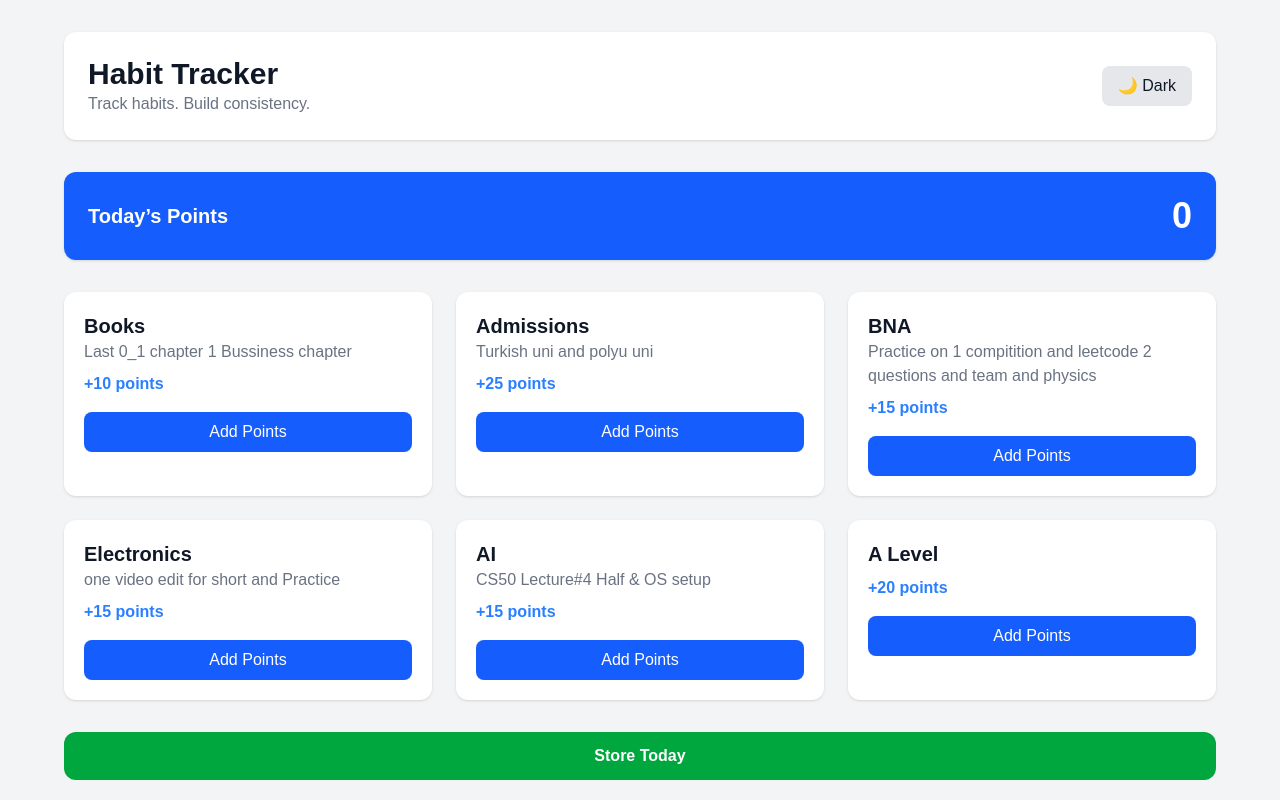
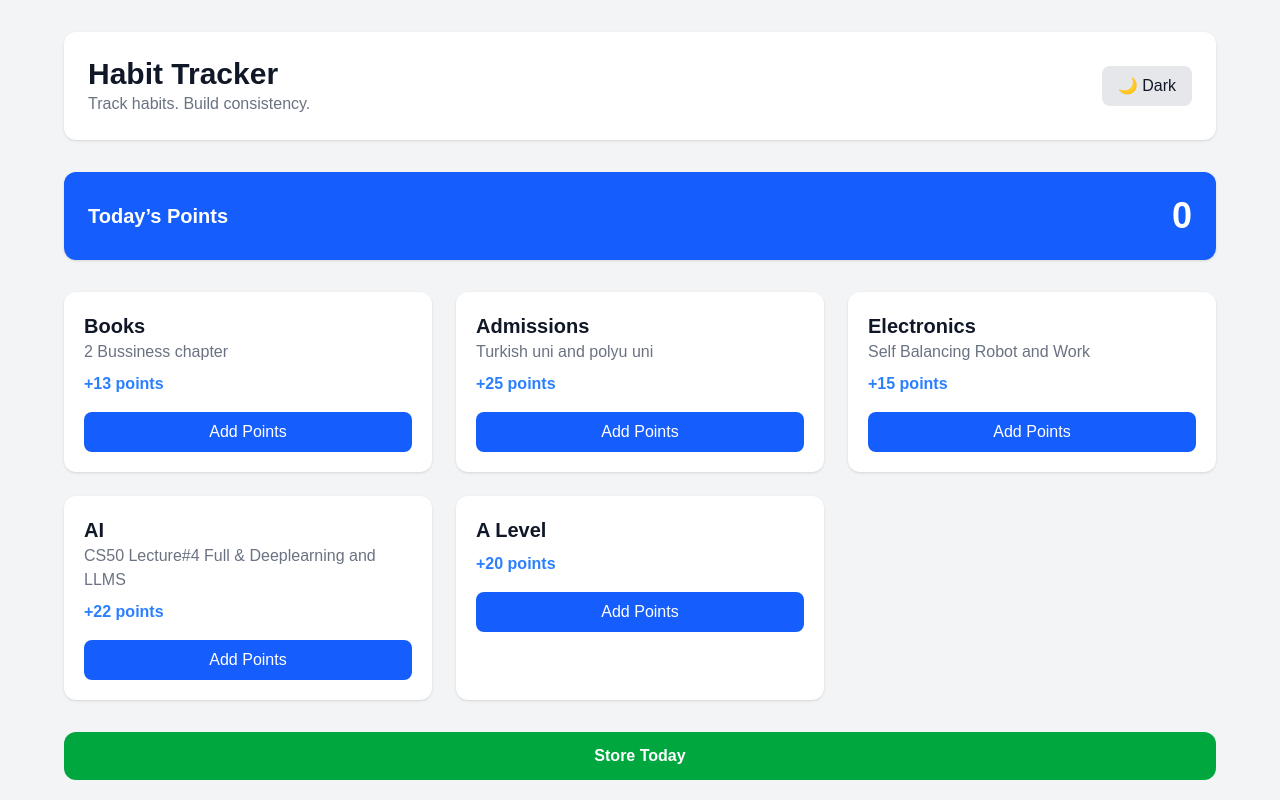
Before and after one commit to wasif-69/Productivity, a Next.js app: page /habbits in a window 1280 px wide. Shown: the top 800 px of the page. Built offline with nearby package versions, Linux system fonts and the light colour scheme; no server answers; the database is empty.

Commit message:
addig more things

```diff
--- a/app/habbits/page.tsx
+++ b/app/habbits/page.tsx
@@ -36,12 +36,12 @@ export default function Page() {
   });
 
   const habbitList = [
-    { name: "Books", minimum: "Last 0_1 chapter 1 Bussiness chapter ", points:10  },
+    { name: "Books", minimum: "2 Bussiness chapter ", points:13  },
     { name: "Admissions", minimum: "Turkish uni and polyu uni", points:25  },
-    { name: "BNA", minimum: "Practice on 1 compitition and leetcode 2 questions and team and physics  ", points:15  },
-    { name: "Electronics", minimum: "one video edit for short and Practice" , points:15  },
-    { name: "AI", minimum: "CS50 Lecture#4 Half & OS setup", points:15  },
-    { name:"A Level",minimun:" polynomials full and past papers  ",points:20}
+    // { name: "BNA", minimum: "Practice on 1 compitition and leetcode 2 questions and team and physics  ", points:15  },
+    { name: "Electronics", minimum: "Self Balancing Robot and Work " , points:15  },
+    { name: "AI", minimum: "CS50 Lecture#4 Full & Deeplearning and LLMS", points:22  },
+    { name:"A Level",minimun:" partial Fractions full video  ",points:20}
   ];
 
   const getDocsFireStore = async () => {
```
